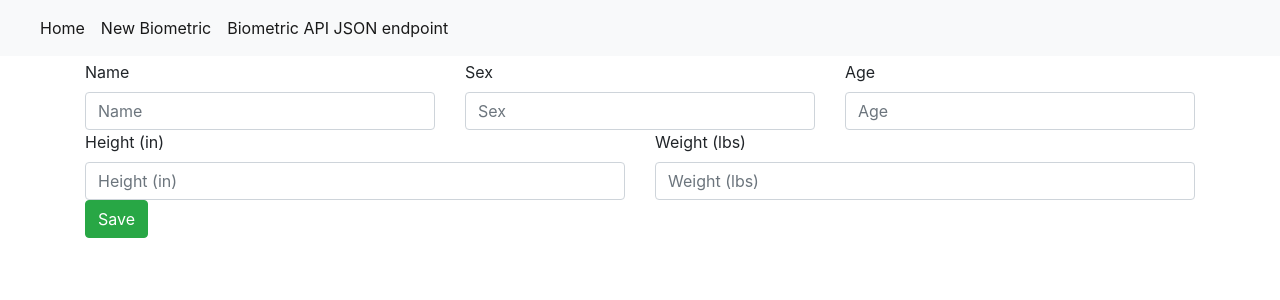
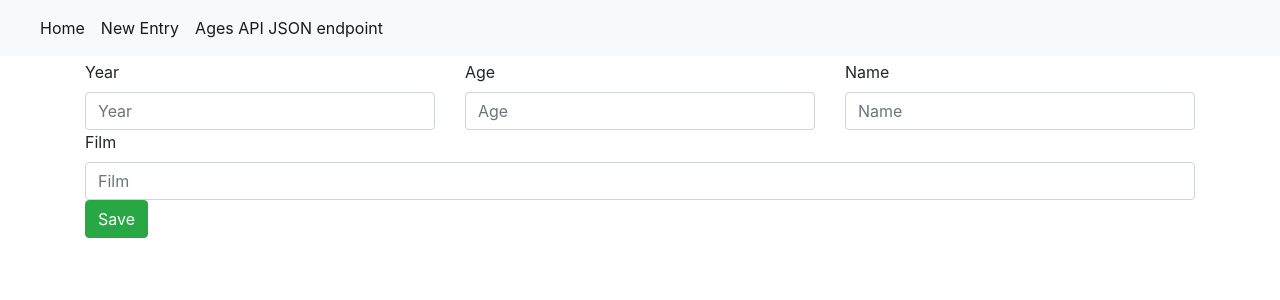
Before and after one commit to mjn28/Web_Application_Part_3, a Flask app: page /bios/new in a window 1280 px wide. Shown: the top 300 px of the page. Run offline with Flask 2, Linux system fonts and the light colour scheme; some libraries are stand-ins or nearby versions.

Commit message:
Feature: Added field names and formatting to forms

```diff
--- a/app/templates/layout.html
+++ b/app/templates/layout.html
@@ -12,7 +12,7 @@
     <link crossorigin="anonymous" href="https://stackpath.bootstrapcdn.com/bootstrap/4.4.1/css/bootstrap.min.css"
           integrity="sha384-Vkoo8x4CGsO3+Hhxv8T/Q5PaXtkKtu6ug5TOeNV6gBiFeWPGFN9MuhOf23Q9Ifjh" rel="stylesheet">
 {% if user %}
-    <title>Welcome to {{ user.username }}'s site</title>
+    <title>Welcome to {{ user.username }} site</title>
     {% else %}
     <title>Welcome to My Site!</title>
     {% endif %}
@@ -23,7 +23,7 @@
 
 
 <nav class="navbar navbar-expand-lg navbar-light bg-light mb-1">
-  <a class="navbar-brand" href="#">{% if user %}{{ user.username }}'s Homepage{% else %}
+  <a class="navbar-brand" href="#">{% if user %}{{ user.username }} Homepage{% else %}
     <title>Welcome to My Homepage</title>
     {% endif %}</a>
   <button aria-controls="navbarNavDropdown" aria-expanded="false" aria-label="Toggle navigation" class="navbar-toggler" data-target="#navbarNavDropdown" data-toggle="collapse" type="button">
@@ -35,10 +35,10 @@
         <a class="nav-link" href="#">Home <span class="sr-only">(current)</span></a>
       </li>
       <li class="nav-item active">
-        <a class="nav-link" href="/bios/new">New Biometric <span class="sr-only">(current)</span></a>
+        <a class="nav-link" href="/bios/new">New Entry <span class="sr-only">(current)</span></a>
       </li>
       <li class="nav-item active">
-        <a class="nav-link" href="api/bios">Biometric API JSON endpoint <span class="sr-only">(current)</span></a>
+        <a class="nav-link" href="api/bios">Ages API JSON endpoint <span class="sr-only">(current)</span></a>
       </li>
 
     </ul>
--- a/app/templates/new.html
+++ b/app/templates/new.html
@@ -3,27 +3,22 @@
 <form action="/bios/new" method="POST">
     <div class="row">
         <div class="col">
-            <label for="name">Name</label>
-            <input id="name" type="text" class="form-control" placeholder="Name" name="name">
+            <label for="name">Year</label>
+            <input id="name" type="text" class="form-control" placeholder="Year" name="year">
         </div>
         <div class="col">
-            <label for="sex">Sex</label>
-            <input id="sex" type="text" class="form-control" placeholder="Sex" name="sex">
+            <label for="sex">Age</label>
+            <input id="sex" type="text" class="form-control" placeholder="Age" name="age">
         </div>
         <div class="col">
-            <label for="age">Age</label>
-            <input id="age" type="text" class="form-control" placeholder="Age" name="age">
+            <label for="age">Name</label>
+            <input id="age" type="text" class="form-control" placeholder="Name" name="name">
         </div>
     </div>
-
     <div class="row">
         <div class="col">
-            <label for="height_in">Height (in)</label>
-            <input id="height_in" type="text" class="form-control" placeholder="Height (in)" name="height_in">
-        </div>
-        <div class="col">
-            <label for="weight_lbs">Weight (lbs)</label>
-            <input id="weight_lbs" type="text" class="form-control" placeholder="Weight (lbs)" name="weight_lbs">
+            <label for="height_in">Film</label>
+            <input id="height_in" type="text" class="form-control" placeholder="Film" name="film">
         </div>
     </div>
     <button type="submit" class="btn btn-success">Save</button>
--- a/app/templates/view.html
+++ b/app/templates/view.html
@@ -5,10 +5,10 @@
     <h5 class="card-title">  {{ bio.name }}</h5>
 
     <ul class="list-group list-group-flush">
-        <li class="list-group-item">Sex - {{ bio.sex }}</li>
+        <li class="list-group-item">Name - {{ bio.sex }}</li>
         <li class="list-group-item">Age - {{ bio.age }}</li>
-        <li class="list-group-item">Height (in) - {{ bio.height_in }}</li>
-        <li class="list-group-item">Weight (lbs) - {{ bio.weight_lbs }}</li>
+        <li class="list-group-item">Film - {{ bio.height_in }}</li>
+
     </ul>
     <div class="card-body">
         <a href="/edit/{{bio.id}}" class="card-link btn btn-primary">Edit</a>
```
Also changed, not shown: app/templates/edit.html (+8 -13 lines), app/templates/index.html (+3 -4 lines).
